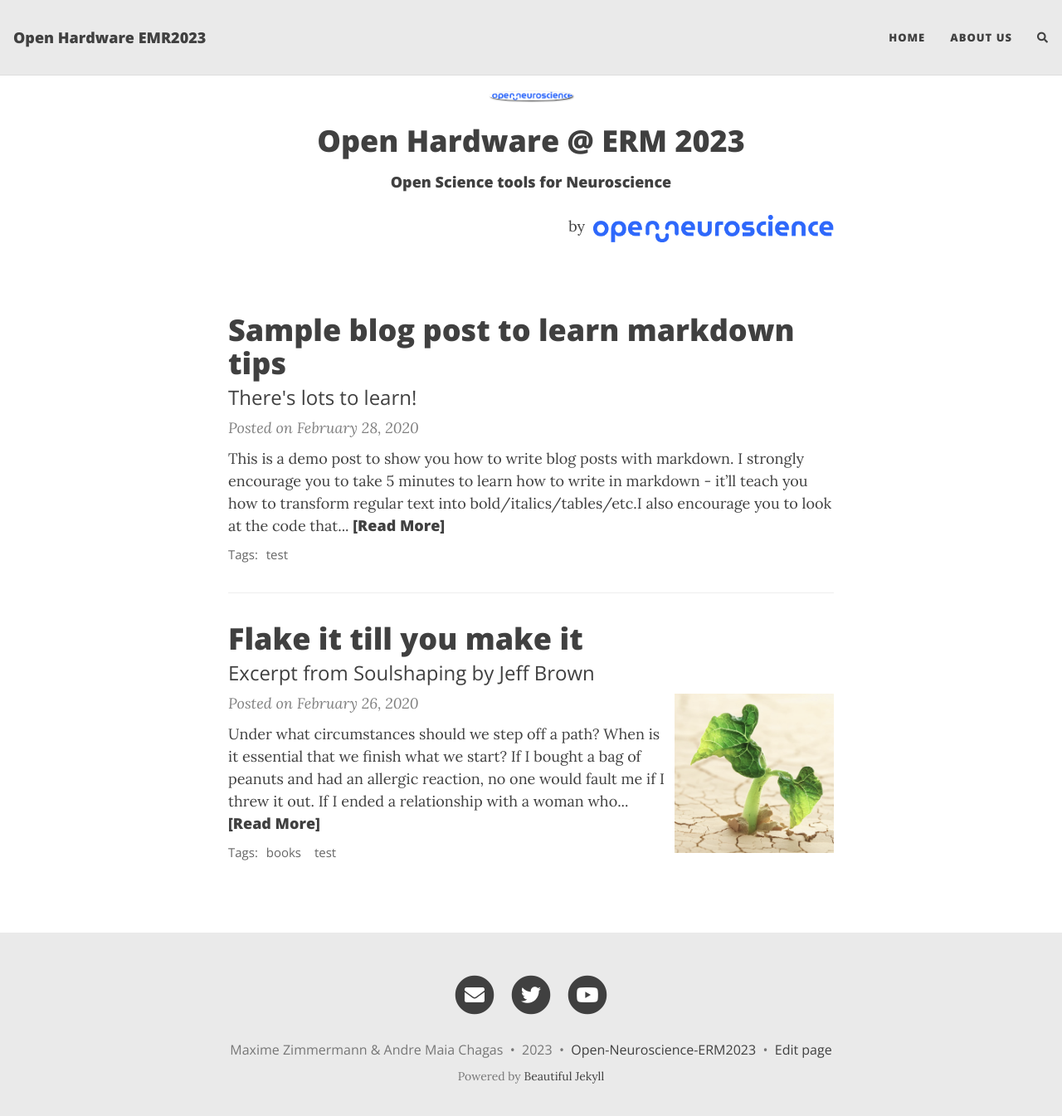
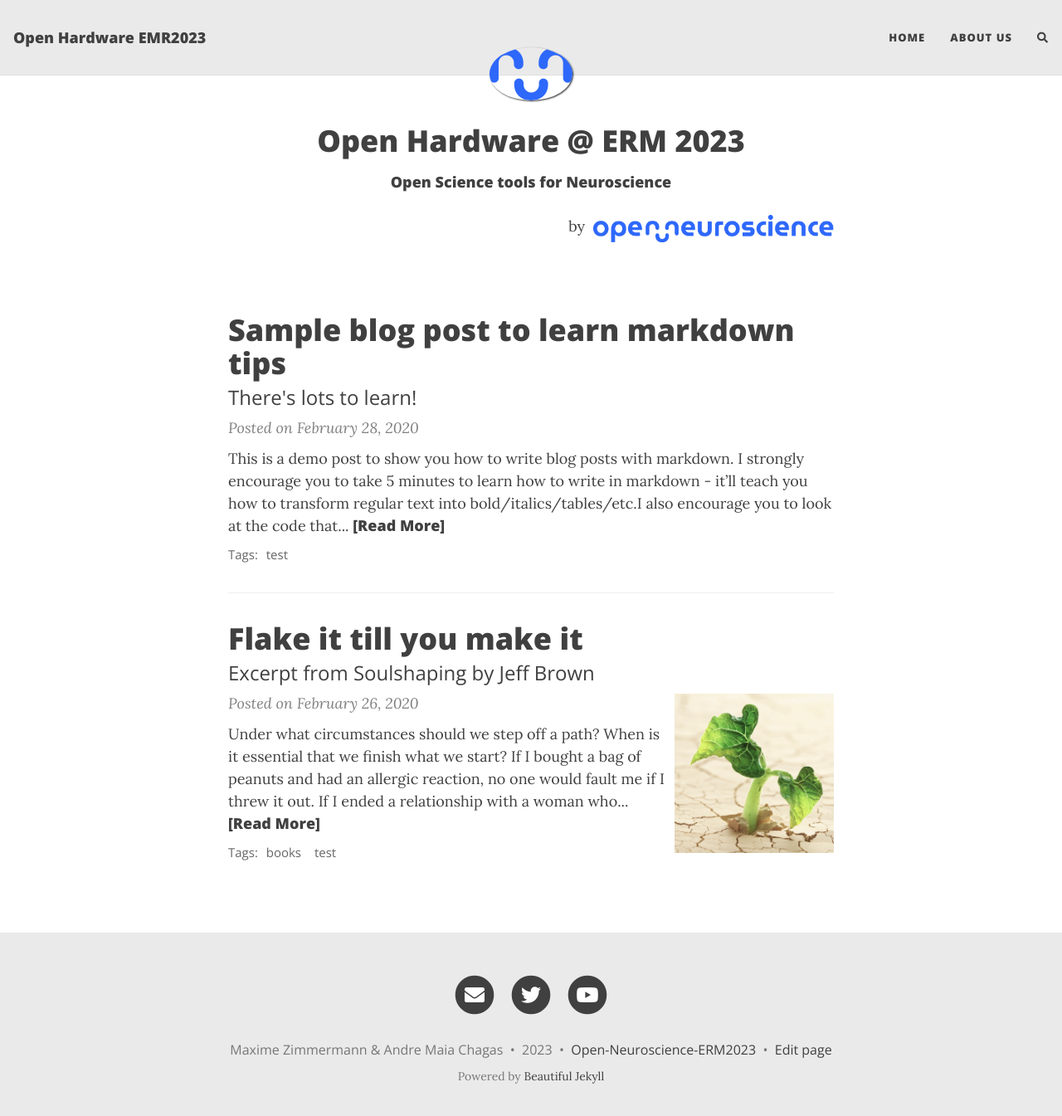
Before and after one commit to open-neuroscience/ERM2023, a Jekyll site: the page built from index.html, in a window 1280 px wide and 1358 px high. Shown: the top 1345 px of the window at 83% size. Built offline with Jekyll 4.4.1, drawn with Linux system fonts in a browser that asks for light colours; nearby versions of some CDN libraries; the list of posts is cut into pages by our own code; comment, search, counter and statistics services are not loaded.

Commit message:
Update _config.yml

```diff
--- a/_config.yml
+++ b/_config.yml
@@ -33,7 +33,7 @@ navbar-links:
 
 # Image to show in the navigation bar - works best with a square image
 # Remove this parameter if you don't want an image in the navbar
-avatar: "/assets/Logos/ON.png"
+avatar: "/assets/Logos/ON_thumbnail.png"
 
 # By default, the image is cut into a circle. You can disable this behaviour by setting 'round-avatar: false'
 round-avatar: true
```
